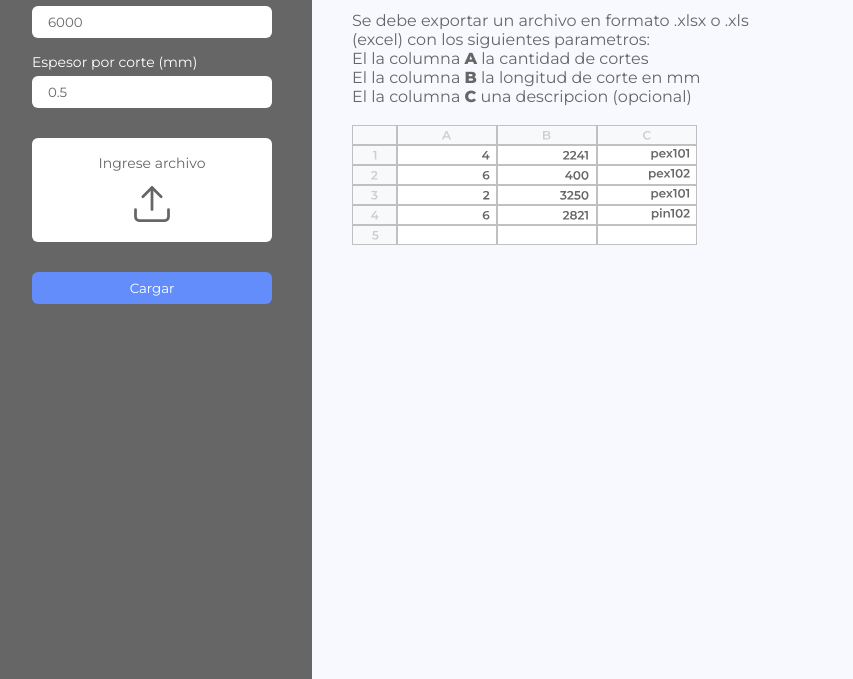
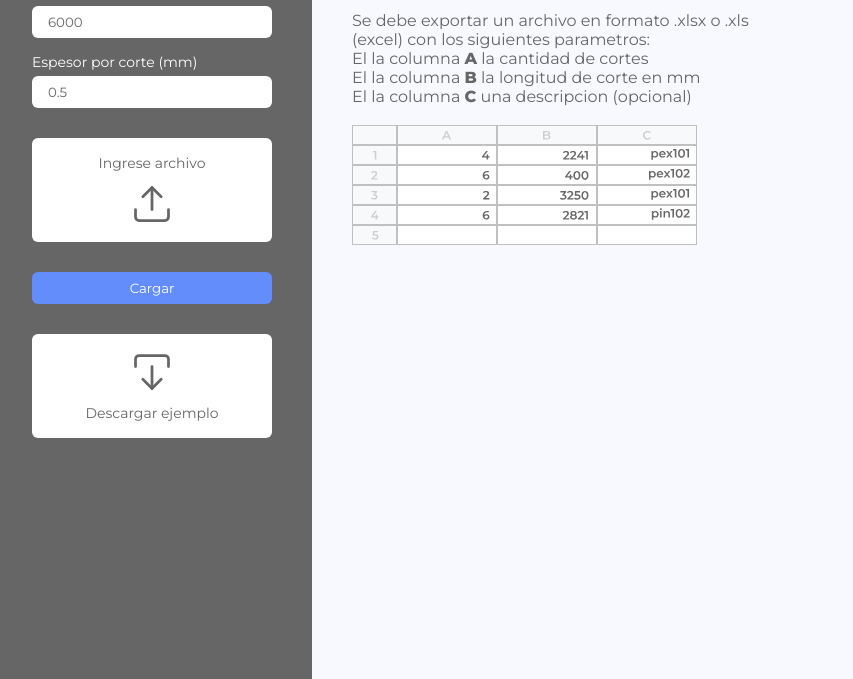
Before and after one commit to JoaquinCaviltelli/Agrupador-de-cortes, a plain HTML site: page index.html in a window 1280 px wide. Shown: the part 121-800 px from the top of the page, without its empty margins (8-861 px from the left). Drawn offline with Linux system fonts and the light colour scheme.

Commit message:
se agrega el download

```diff
--- a/css/style.scss
+++ b/css/style.scss
@@ -113,23 +113,16 @@ body {
                 margin-top: 15px;
 
                 img {
-                    transition: all 0.3s;
+                    transition: transform 0.3s;
+                    transform:translateY(0px);
                 }
 
                 &:hover img {
-                    //transform: scale(1.2);
-                    animation: scale 0.6s infinite alternate ease-in-out;
+                    transform: translateY(-10px);
+                    transition: transform 0.3s;
                 }
 
-                @keyframes scale {
-                    0% {
-                        transform: scale(1);
-                    }
 
-                    100% {
-                        transform: scale(1.2);
-                    }
-                }
 
             }
 
@@ -142,6 +135,36 @@ body {
 
                 &:hover {
                     background: $acent-primary-color;
+                }
+            }
+
+            a{
+                display: flex;
+                align-items: center;
+                justify-content: center;
+                flex-direction: column;
+                text-align: center;
+                gap: 10px;
+                border-radius: 6px;
+                background: $white-color;
+                color: $text-color;
+                cursor: pointer;
+                padding: 16px;
+                margin-top: 15px;
+                text-decoration: none;
+                transition: background 0.3s;
+
+                img{
+                    transform: rotate(180deg) translateY(0px);
+                    transition: transform 0.3s;
+                }
+
+                &:hover {
+                    background: $primary-color-light;
+
+                    img{
+                        transform: translateY(10px) rotate(180deg);
+                    }
                 }
             }
 
--- a/index.html
+++ b/index.html
@@ -43,6 +43,10 @@
                     <input id="file" type="file" accept=".xlsx, xls, xml">
                 </div>
                 <button id="btnLoad">Cargar</button>
+                <a href="download/ejemplo.xlsx">
+                    <img src="icons/upload.svg" alt="">
+                    Descargar ejemplo
+                </a>
             </form>
         </div>
         <div class="result-container">
```
Also changed, not shown: css/style.css, 2 other files.
